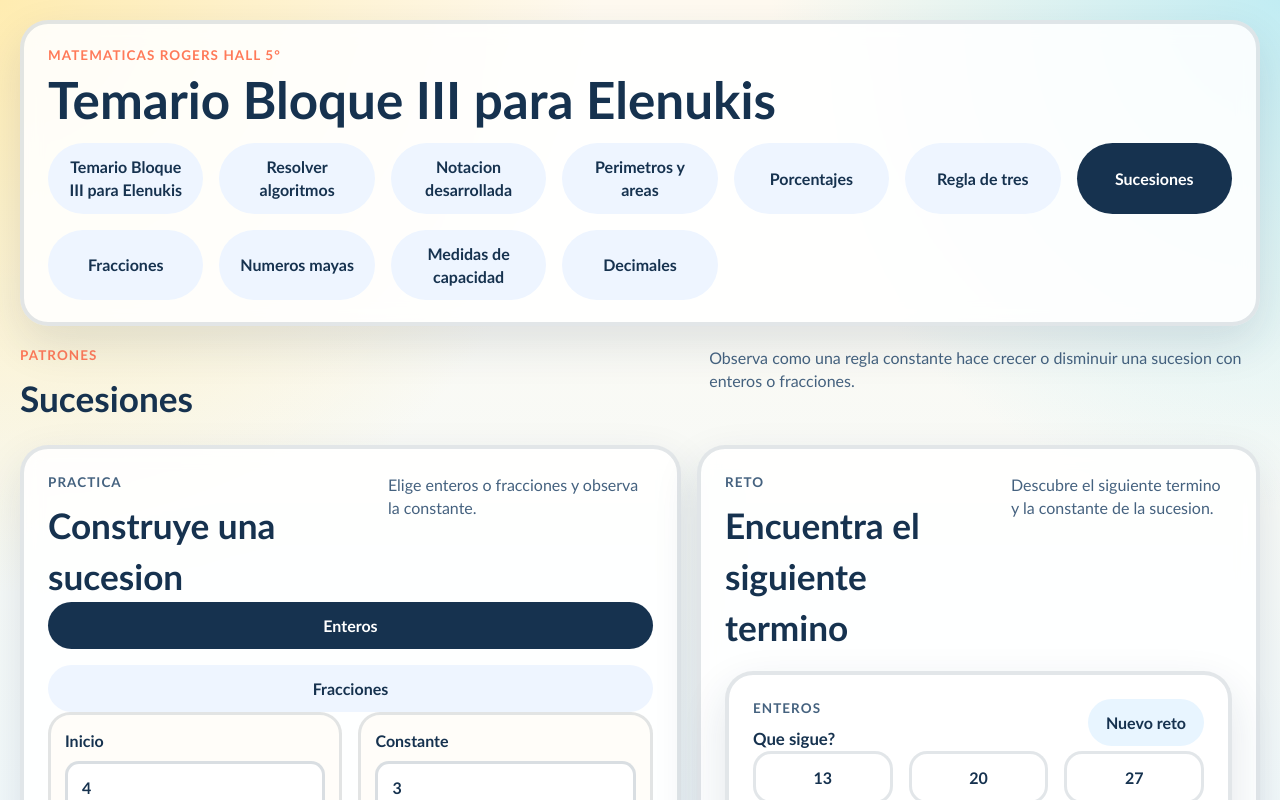
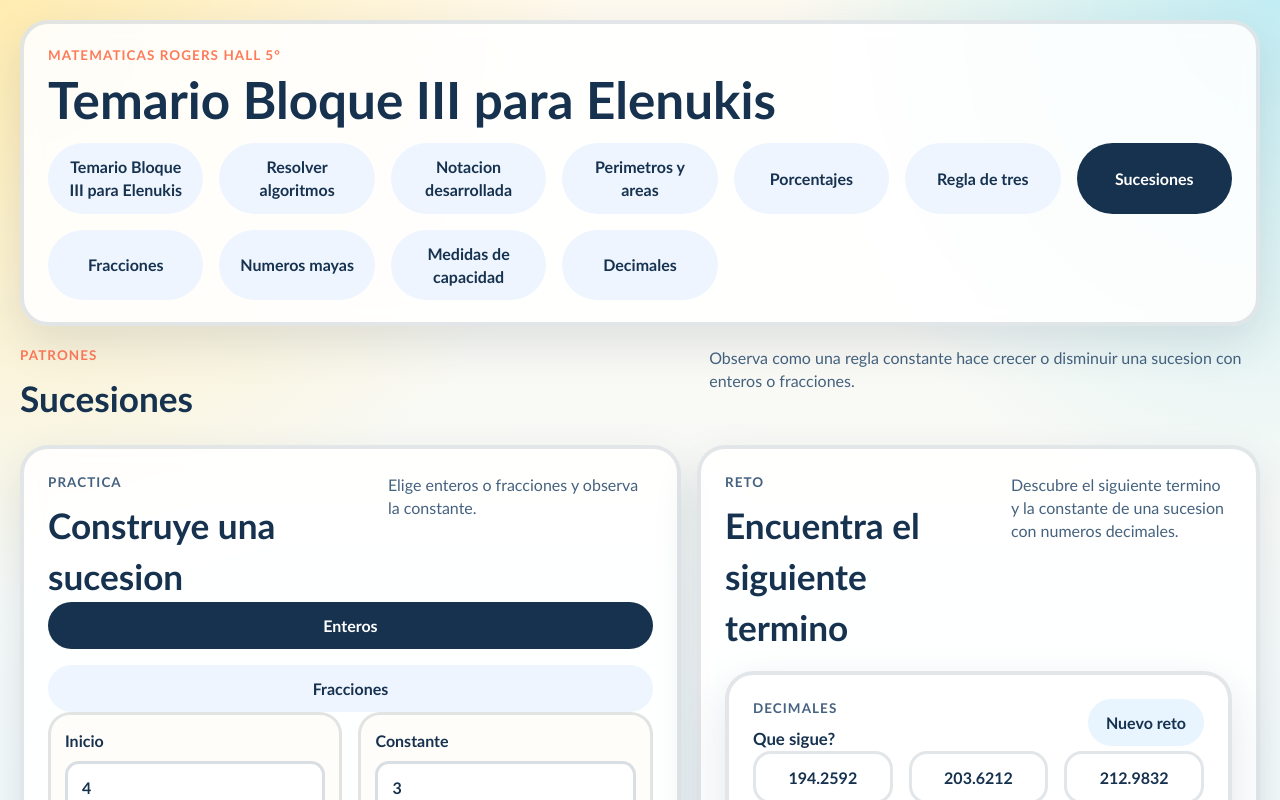
Before and after one commit to dresendi/mate-geometria-basica, a React (Vite) app: page / in a window 1280 px wide. Both pictures are taken after a click on the button "Sucesiones". Shown: the top 800 px of the page. Built offline with nearby package versions, Linux system fonts and the light colour scheme.

Commit message:
Arreglando el title

```diff
--- a/index.html
+++ b/index.html
@@ -3,7 +3,7 @@
   <head>
     <meta charset="UTF-8" />
     <meta name="viewport" content="width=device-width, initial-scale=1.0" />
-    <title>Temario Bloque III para Elenukis</title>
+    <title>Temario Bloque III</title>
   </head>
   <body>
     <div id="root"></div>
--- a/src/App.jsx
+++ b/src/App.jsx
@@ -1074,6 +1074,10 @@ const createSequenceTerms = (type, start, step) => {
     return Array.from({ length: 5 }, (_, index) => start + step * index);
   }
 
+  if (type === "decimal") {
+    return Array.from({ length: 5 }, (_, index) => roundTo(start + step * index, 4));
+  }
+
   return Array.from({ length: 5 }, (_, index) => ({
     numerator: start.numerator + step.numerator * index,
     denominator: start.denominator
@@ -1081,30 +1085,12 @@ const createSequenceTerms = (type, start, step) => {
 };
 
 const createSequenceChallenge = () => {
-  const type = Math.random() > 0.5 ? "integer" : "fraction";
   const id = `sequence-${Date.now()}-${Math.random().toString(36).slice(2, 8)}`;
-
-  if (type === "integer") {
-    const start = randomInt(1, 25);
-    const step = randomInt(1, 8);
-    return {
-      id,
-      type,
-      start,
-      step,
-      answer: "",
-      constantAnswer: "",
-      status: "idle"
-    };
-  }
-
-  const denominator = [2, 3, 4, 5, 6, 8][randomInt(0, 5)];
-  const start = { numerator: randomInt(1, denominator * 2), denominator };
-  const step = { numerator: randomInt(1, denominator), denominator };
-
+  const start = roundTo(randomInt(1, 300) + Math.random(), 4);
+  const step = roundTo(0.1 + Math.random() * 25, 4);
   return {
     id,
-    type,
+    type: "decimal",
     start,
     step,
     answer: "",
@@ -2353,13 +2339,13 @@ function SequencesSection({ onCelebrate, isCelebrating }) {
 
   const validateChallenge = () => {
     const answerOk =
-      challenge.type === "integer"
-        ? Number(challenge.answer) === challengeExpectedNext
-        : areFractionsEqual(parseFractionString(challenge.answer), challengeExpectedNext);
+      challenge.type === "fraction"
+        ? areFractionsEqual(parseFractionString(challenge.answer), challengeExpectedNext)
+        : Math.abs(parseAnswer(challenge.answer) - challengeExpectedNext) <= 0.0001;
     const constantOk =
-      challenge.type === "integer"
-        ? Number(challenge.constantAnswer) === challengeExpectedConstant
-        : areFractionsEqual(parseFractionString(challenge.constantAnswer), challengeExpectedConstant);
+      challenge.type === "fraction"
+        ? areFractionsEqual(parseFractionString(challenge.constantAnswer), challengeExpectedConstant)
+        : Math.abs(parseAnswer(challenge.constantAnswer) - challengeExpectedConstant) <= 0.0001;
     const success = answerOk && constantOk;
 
     setChallenge((currentState) => ({
@@ -2444,11 +2430,11 @@ function SequencesSection({ onCelebrate, isCelebrating }) {
         </article>
 
         <article className="panel-card">
-          <SectionHeader eyebrow="Reto" title="Encuentra el siguiente termino" description="Descubre el siguiente termino y la constante de la sucesion." />
+          <SectionHeader eyebrow="Reto" title="Encuentra el siguiente termino" description="Descubre el siguiente termino y la constante de una sucesion con numeros decimales." />
           <div className="challenge-card">
             <div className="challenge-head">
               <div>
-                <p className="eyebrow">{challenge.type === "integer" ? "Enteros" : "Fracciones"}</p>
+                <p className="eyebrow">Decimales</p>
                 <h3>Que sigue?</h3>
               </div>
               <button type="button" className="secondary-button" onClick={() => setChallenge(createSequenceChallenge())}>
@@ -2458,7 +2444,7 @@ function SequencesSection({ onCelebrate, isCelebrating }) {
             <div className="number-strip" key={challenge.id}>
               {challengeTerms.slice(0, 4).map((term, index) => (
                 <span key={`${challenge.id}-${index}`}>
-                  {challenge.type === "integer" ? term : <MathInline expression={fractionToLatex(term)} />}
+                  {formatFixed(term)}
                 </span>
               ))}
               <span key={`${challenge.id}-question`}>?</span>
```
